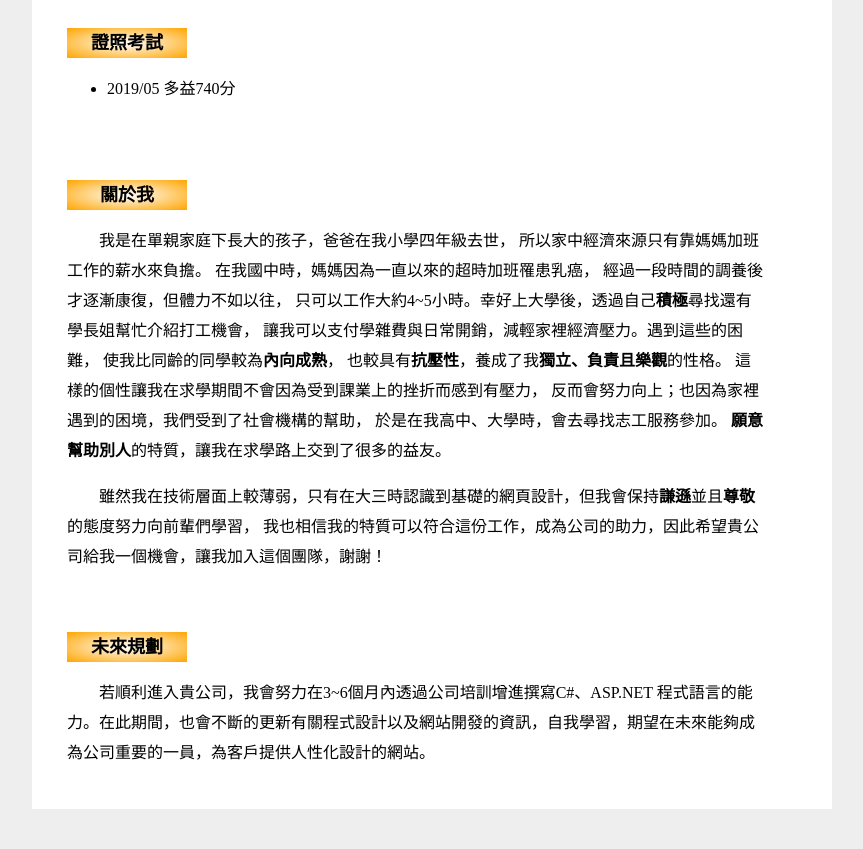
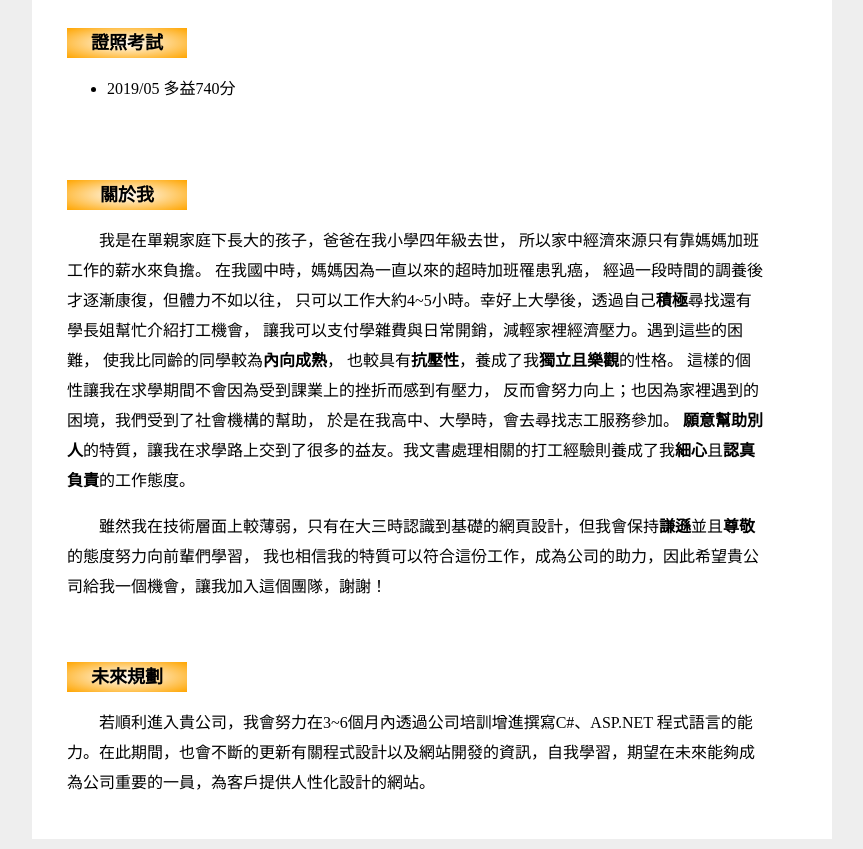
Before and after one commit to stell8520/stelly51998, a plain HTML site: page index.html in a window 1280 px wide. Shown: the part 1707-2556 px from the top of the page, without its empty margins (208-1071 px from the left). Before the commit the page ends 2526 px from the top, so only its background shows below. Drawn offline with Linux system fonts and the light colour scheme.

Commit message:
test page

```diff
--- a/index.html
+++ b/index.html
@@ -113,15 +113,14 @@
 	  所以家中經濟來源只有靠媽媽加班工作的薪水來負擔。
 	  在我國中時，媽媽因為一直以來的超時加班罹患乳癌，
 	  經過一段時間的調養後才逐漸康復，但體力不如以往，
-	  只可以工作大約4~5小時。幸好上大學後，透過自己<span class=
-	  "keyword">積極</span>尋找還有學長姐幫忙介紹打工機會，
+	  只可以工作大約4~5小時。幸好上大學後，透過自己<span class="keyword">積極</span>尋找還有學長姐幫忙介紹打工機會，
 	  讓我可以支付學雜費與日常開銷，減輕家裡經濟壓力。遇到這些的困難，
 	  使我比同齡的同學較為<span class="keyword">內向成熟</span>，
-	  也較具有<span class="keyword">抗壓性</span>，養成了我<span class="keyword">獨立、負責且樂觀</span>的性格。
+	  也較具有<span class="keyword">抗壓性</span>，養成了我<span class="keyword">獨立且樂觀</span>的性格。
 	  這樣的個性讓我在求學期間不會因為受到課業上的挫折而感到有壓力，
 	  反而會努力向上；也因為家裡遇到的困境，我們受到了社會機構的幫助，
 	  於是在我高中、大學時，會去尋找志工服務參加。
-	  <span class="keyword">願意幫助別人</span>的特質，讓我在求學路上交到了很多的益友。</div>
+	  <span class="keyword">願意幫助別人</span>的特質，讓我在求學路上交到了很多的益友。我文書處理相關的打工經驗則養成了我<span class="keyword">細心</span>且<span class="keyword">認真負責</span>的工作態度。</div>
 	  <div>&nbsp;&nbsp;&nbsp;&nbsp;&nbsp;&nbsp;&nbsp;&nbsp;雖然我在技術層面上較薄弱，只有在大三時認識到基礎的網頁設計，但我會保持<span class="keyword">謙遜</span>並且<span class="keyword">尊敬</span>的態度努力向前輩們學習，
 	  我也相信我的特質可以符合這份工作，成為公司的助力，因此希望貴公司給我一個機會，讓我加入這個團隊，謝謝！
 	  </div>
```
